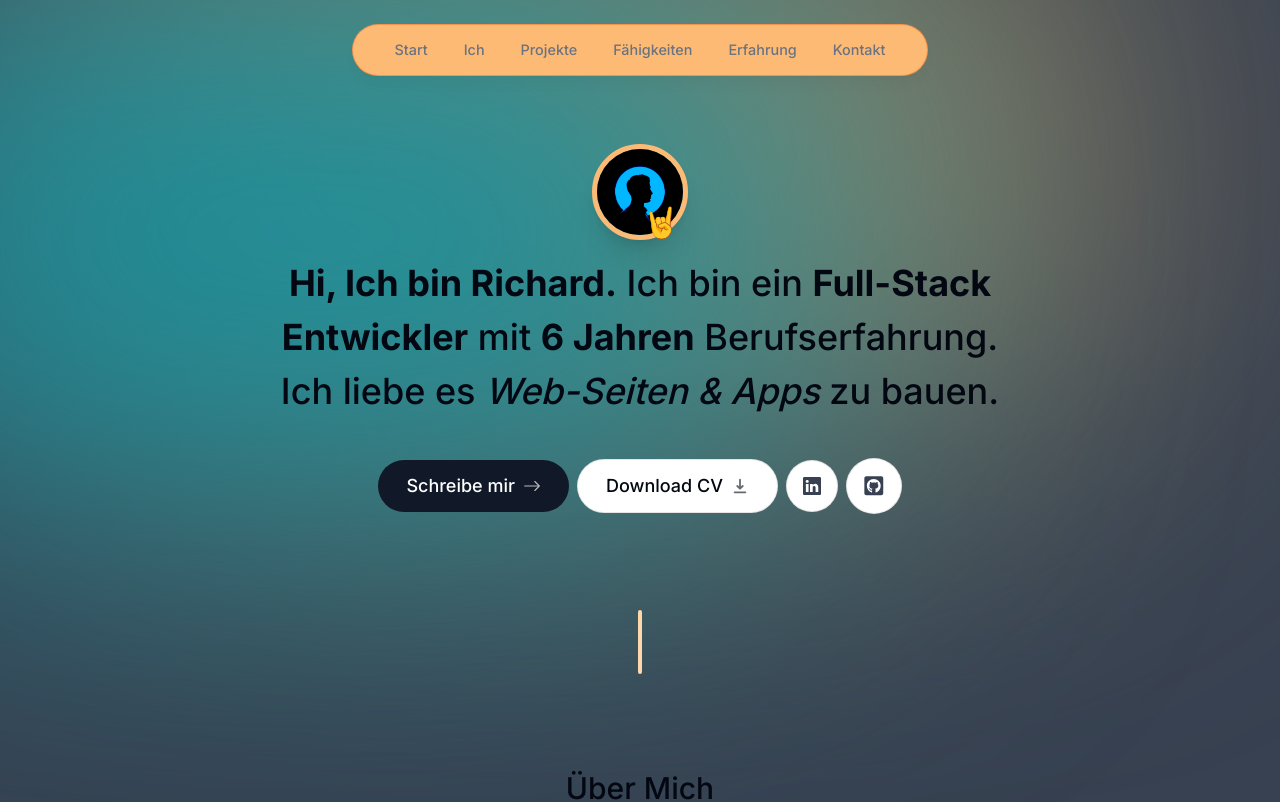
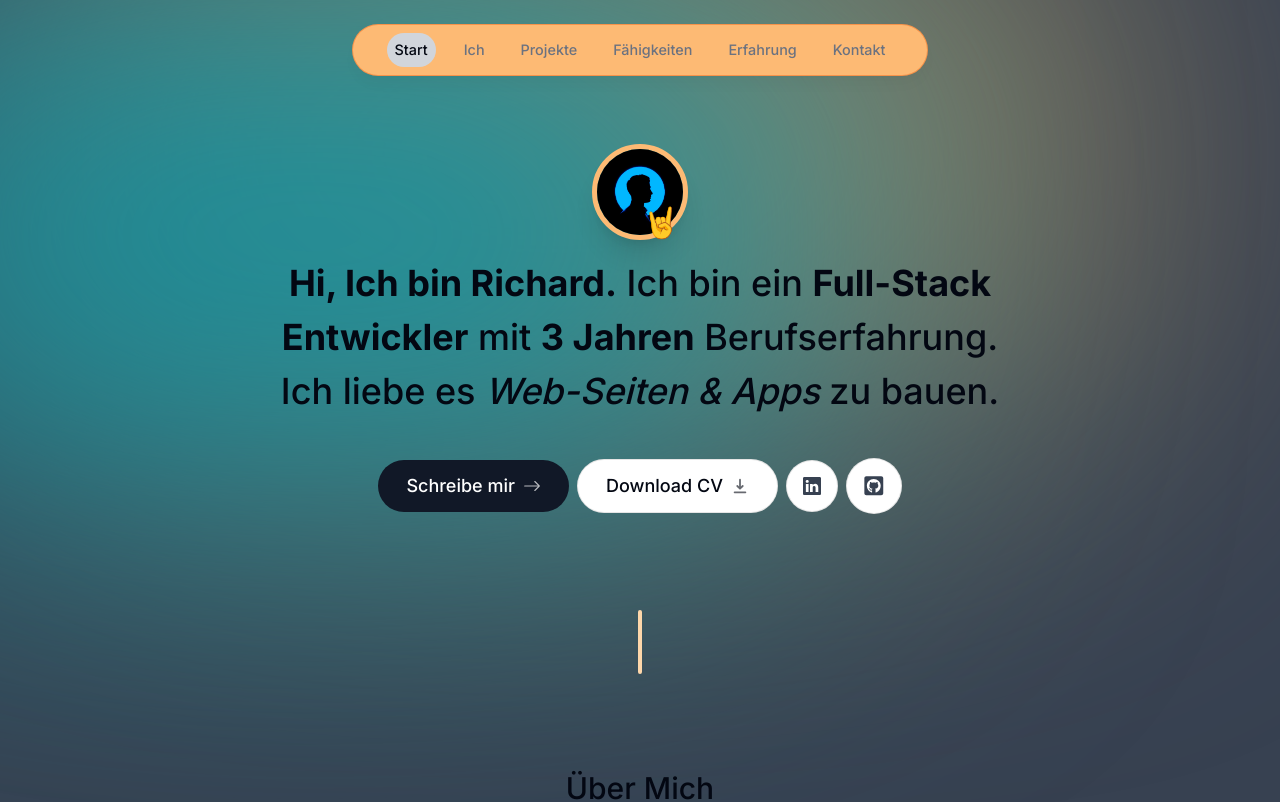
Before and after one commit to Gid3onJura/portfolio-website, a Next.js app: page / in a window 1280 px wide. Shown: the top 802 px of the page. Built offline with nearby package versions, Linux system fonts and the light colour scheme.

Commit message:
styling, active section functionality

```diff
--- a/app/layout.tsx
+++ b/app/layout.tsx
@@ -12,7 +12,7 @@ export const metadata = {
 
 export default function RootLayout({ children }: { children: React.ReactNode }) {
   return (
-    <html lang="de">
+    <html lang="de" className="!scroll-smooth">
       <body className={`${inter.className} bg-gray-700 text-gray-950 relative h-[5000px] pt-28 sm:pt-36`}>
         <div className="bg-[#b89767] absolute top-[-6rem] -z-10 right-[11rem] h-[31.25rem] w-[31.25rem] rounded-full blur-[10rem] sm:w-[68.75rem]"></div>
         <div className="bg-[#0c90a1] absolute top-[-1rem] -z-10 left-[-35rem] h-[31.25rem] w-[50rem] rounded-full blur-[10rem] sm:w-[68.75rem] md:left-[-33rem] lg:left-[-28rem] xl:left-[-15rem] 2xl:left-[-5rem]"></div>
--- a/app/page.tsx
+++ b/app/page.tsx
@@ -1,7 +1,10 @@
 import About from "@/components/about"
+import Contact from "@/components/contact"
+import Experience from "@/components/experience"
 import Intro from "@/components/intro"
 import Projects from "@/components/projects"
 import SectionDivider from "@/components/sectiondivider"
+import Skills from "@/components/skills"
 
 export default function Home() {
   return (
@@ -9,7 +12,14 @@ export default function Home() {
       <Intro />
       <SectionDivider />
       <About />
+      <SectionDivider />
       <Projects />
+      <SectionDivider />
+      <Skills />
+      <SectionDivider />
+      <Experience />
+      <SectionDivider />
+      <Contact />
     </main>
   )
 }
--- a/components/about.tsx
+++ b/components/about.tsx
@@ -7,7 +7,7 @@ import { motion } from "framer-motion"
 export default function About() {
   return (
     <motion.section
-      className="mb-28 max-w-[45rem] text-center leading-8 sm:mb-40"
+      className="max-w-[45rem] text-center leading-8 scroll-mt-28"
       initial={{ opacity: 0, scale: 0.5 }}
       animate={{ opacity: 1, scale: 1 }}
       transition={{
@@ -15,6 +15,7 @@ export default function About() {
         delay: 0.5,
         ease: [0, 0.71, 0.2, 1.01],
       }}
+      id="about"
     >
       <SectionHeading>Über mich</SectionHeading>
       <p className="mb-3">
--- /dev/null
+++ b/components/contact.tsx
@@ -0,0 +1,10 @@
+import React from "react"
+import SectionHeading from "./sectionheading"
+
+export default function Contact() {
+  return (
+    <section id="contact" className="scroll-mt-28 sm:mb-40">
+      <SectionHeading>Kontakt</SectionHeading>
+    </section>
+  )
+}
--- /dev/null
+++ b/components/experience.tsx
@@ -0,0 +1,10 @@
+import React from "react"
+import SectionHeading from "./sectionheading"
+
+export default function Experience() {
+  return (
+    <section id="experience" className="scroll-mt-28">
+      <SectionHeading>Erfahrung</SectionHeading>
+    </section>
+  )
+}
--- a/components/header.tsx
+++ b/components/header.tsx
@@ -1,11 +1,14 @@
 "use client"
 
-import React from "react"
+import React, { useState } from "react"
 import { motion } from "framer-motion"
 import { links } from "@/lib/data"
 import Link from "next/link"
+import clsx from "clsx"
 
 export default function Header() {
+  const [activeSection, setActiveSection] = useState("Start")
+
   return (
     <header className="z-[999] relative">
       <motion.div
@@ -26,7 +29,7 @@ export default function Header() {
         <ul className="flex w-[22rem] flex-wrap items-center justify-center gap-y-1 text-[0.9rem] font-medium text-gray-500 sm:w-[inital] sm:flex-nowrap sm:gap-5">
           {links.map((link) => (
             <motion.li
-              className="h-3/4 flex items-center justify-center"
+              className="h-3/4 flex items-center justify-center relative"
               key={link.hash}
               initial={{
                 y: -100,
@@ -38,10 +41,25 @@ export default function Header() {
               }}
             >
               <Link
-                className="flex items-center justify-center w-full px-2 py-3 hover:text-gray-950 transition"
+                className={clsx("flex items-center justify-center w-full px-2 py-3 hover:text-orange-700 transition", {
+                  "text-gray-950": activeSection === link.name,
+                })}
                 href={link.hash}
+                onClick={() => setActiveSection(link.name)}
               >
                 {link.name}
+
+                {link.name === activeSection && (
+                  <motion.span
+                    className="bg-gray-300 rounded-full absolute inset-0 -z-10"
+                    layoutId="activeSection"
+                    transition={{
+                      type: "spring",
+                      stiffness: 380,
+                      damping: 30,
+                    }}
+                  ></motion.span>
+                )}
               </Link>
             </motion.li>
           ))}
--- a/components/intro.tsx
+++ b/components/intro.tsx
@@ -1,7 +1,7 @@
 "use client"
 
 import Image from "next/image"
-import React from "react"
+import React, { useState, useEffect } from "react"
 import { motion } from "framer-motion"
 import Link from "next/link"
 import { BsArrowRight, BsLinkedin } from "react-icons/bs"
@@ -9,8 +9,15 @@ import { HiDownload } from "react-icons/hi"
 import { FaGithubSquare } from "react-icons/fa"
 
 export default function Intro() {
+  const [pastYears, setPastYears] = useState(0)
+  useEffect(() => {
+    const yearOfGraduation = new Date("2020-08-01").getFullYear()
+    const currentYear = new Date().getFullYear()
+    setPastYears(currentYear - yearOfGraduation)
+  }, [])
+
   return (
-    <section className="mb-28 max-w-[50rem] text-center sm:mb-0">
+    <section id="start" className="mb-28 max-w-[50rem] text-center sm:mb-0 scroll-mt-[100rem]">
       <div className="flex items-center justify-center">
         <div className="relative">
           <motion.div
@@ -54,8 +61,9 @@ export default function Intro() {
         animate={{ opacity: 1, y: 0 }}
       >
         <span className="font-bold">Hi, Ich bin Richard.</span> Ich bin ein{" "}
-        <span className="font-bold">Full-Stack Entwickler</span> mit <span className="font-bold">6 Jahren</span>{" "}
-        Berufserfahrung. Ich liebe es <span className="italic">Web-Seiten & Apps</span> zu bauen.
+        <span className="font-bold">Full-Stack Entwickler</span> mit{" "}
+        <span className="font-bold">{pastYears > 8 ? "mehr als 8" : pastYears} Jahren</span> Berufserfahrung. Ich liebe
+        es <span className="italic">Web-Seiten & Apps</span> zu bauen.
       </motion.h1>
 
       <motion.div
--- a/components/projects.tsx
+++ b/components/projects.tsx
@@ -5,7 +5,7 @@ import Project from "./project"
 
 export default function Projects() {
   return (
-    <section>
+    <section id="projects" className="scroll-mt-28">
       <SectionHeading>Projekte</SectionHeading>
       <div>
         {projectsData.map((project, index) => (
--- /dev/null
+++ b/components/skills.tsx
@@ -0,0 +1,10 @@
+import React from "react"
+import SectionHeading from "./sectionheading"
+
+export default function Skills() {
+  return (
+    <section id="skills" className="scroll-mt-28">
+      <SectionHeading>Fähigkeiten</SectionHeading>
+    </section>
+  )
+}
--- a/package.json
+++ b/package.json
@@ -13,6 +13,7 @@
     "@types/react": "18.2.24",
     "@types/react-dom": "18.2.8",
     "autoprefixer": "10.4.16",
+    "clsx": "^2.0.0",
     "eslint": "8.50.0",
     "eslint-config-next": "13.5.3",
     "framer-motion": "^10.16.4",
@@ -21,6 +22,7 @@
     "react": "18.2.0",
     "react-dom": "18.2.0",
     "react-icons": "^4.11.0",
+    "react-intersection-observer": "^9.5.2",
     "tailwindcss": "3.3.3",
     "typescript": "5.2.2"
   }
```
Also changed, not shown: 1 other file (tests, documents, lock files or other folders).
